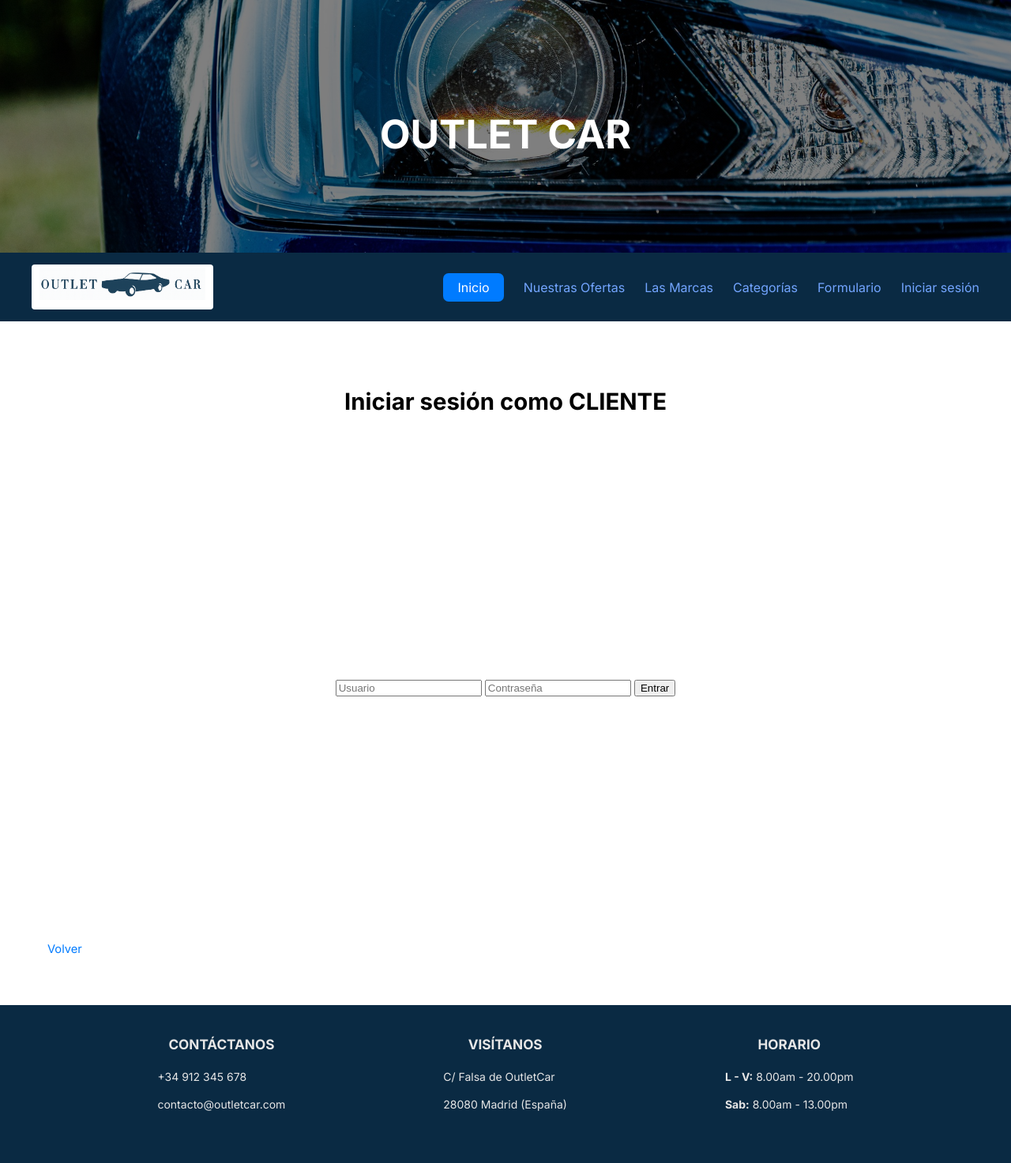
After one commit to carlamanterola/proyectoOutletCar, a Django app: page /appOutletCar/login/ in a window 1280 px wide. The commit adds this page. Shown: the whole page at 79% size. Run offline with Django 5.2, Linux system fonts and the light colour scheme.

Commit message:
loggin sin estar bonito del todo

```diff
--- a/appOutletCar/static/css/estilos.css
+++ b/appOutletCar/static/css/estilos.css
@@ -303,3 +303,9 @@ p.nombre {
 .llevarMarca {
     color: #000000;
 }
+.centrar_login {
+    display: flex;
+    justify-content: center;
+    align-items: center;
+    height: 80vh;
+}
--- a/appOutletCar/templates/base.html
+++ b/appOutletCar/templates/base.html
@@ -1,4 +1,4 @@
-{% load static %}
+ {% load static %}
 <!DOCTYPE html>
 <html lang="es">
     <head>
@@ -24,14 +24,36 @@
                 <div class="nav-izq">
                     <span class="logo"><img src="{% static 'images/logo.png' %}" alt="logo outlet car" style="width:210px;height:41px;"></span>
                 </div>
+                <ul class='nav-links'>
+                    <li><a class="inicio" href={% url 'index' %}>Inicio</a></li>
+                    <li><a href={% url 'lista_ofertas' %}>Nuestras Ofertas</a></li>
+                    <li><a href={% url 'visualizar_marcas' %}>Las Marcas</a></li>
+                    <li><a href={% url 'lista_categorias' %}>Categorías</a></li>
+                    <li><a href={% url 'procesar_form' %}>Formulario</a></li>
 
-                <ul class='nav-links'>
-                    <li><a class="inicio" href={%url 'index'%}>Inicio</a></li>
-                    <li><a href={%url 'lista_ofertas'%}>Nuestras Ofertas</a></li>
-                    <li><a href={%url 'visualizar_marcas'%}>Las Marcas</a></li>
-                    <li><a href={%url 'lista_categorias'%}>Categorías</a></li>
-                    <li><a href={%url 'procesar_form'%}>Formulario</a></li>
-                </ul>
+                 {% if user.is_authenticated %}
+
+                      {% if user.is_staff %}
+                            <li>Hola trabajador, {{ user.username }}</li>
+                      {% else %}
+                            <li>Hola, {{ user.username }}</li>
+                      {% endif %}
+
+                     <li>
+                        <form method="POST" action="{% url 'logout' %}" style="display:inline;">
+                        {% csrf_token %}
+                         <button type="submit" style="background:none;border:none;color:white;cursor:pointer;">
+                             Cerrar sesión
+                         </button>
+                        </form>
+                    </li>
+
+    {% else %}
+        <li><a href="{% url 'selector_login' %}">Iniciar sesión</a></li>
+    {% endif %}
+</ul>
+
+
             {% endblock nav %}
         </nav>
 
--- /dev/null
+++ b/appOutletCar/templates/login.html
@@ -0,0 +1,34 @@
+{% extends "base.html" %}
+{% load static %}
+
+{% block content %}
+
+<link rel="stylesheet" href="{% static 'css/login.css' %}">
+
+<div >
+
+    {% if tipo == "staff" %}
+        <h1>Iniciar sesión como STAFF</h1>
+    {% else %}
+        <h1>Iniciar sesión como CLIENTE</h1>
+    {% endif %}
+<div class="centrar_login">
+    <form method="POST" >
+        {% csrf_token %}
+
+        <input type="text" name="username" placeholder="Usuario" required>
+
+        <input type="password" name="password" placeholder="Contraseña" required>
+
+        <button type="submit">Entrar</button>
+    </form>
+</div>
+    {% if error %}
+        <p class="login-error">{{ error }}</p>
+    {% endif %}
+
+    <a href="{% url 'selector_login' %}">Volver</a>
+
+</div>
+
+{% endblock %}
--- a/appOutletCar/urls.py
+++ b/appOutletCar/urls.py
@@ -3,6 +3,9 @@ from . import views, views_forms
 from django.conf import settings
 from django.conf.urls.static import static
 from django.conf import settings
+from django.contrib.auth import views as auth_views
+
+
 
 
 urlpatterns = [
@@ -16,4 +19,9 @@ urlpatterns = [
     path('ofertas/formulario/', views_forms.procesar_form_coche , name='procesar_form'),
     path('combustible/<int:idCombustible>/', views.combustible, name='detalle_combustible'),
     path('coche/eliminar/<int:pk>/', views.eliminar_coche, name='eliminar_coche'),
+    path('login/', views.login_view, name='login'),
+    path('login/rol/', views.selector_login, name='selector_login'),
+    path('logout/', auth_views.LogoutView.as_view(next_page='index'), name='logout'),
+
+
 ] + static(settings.MEDIA_URL, document_root=settings.MEDIA_ROOT)
--- a/appOutletCar/views.py
+++ b/appOutletCar/views.py
@@ -1,5 +1,6 @@
 from django.shortcuts import render, get_object_or_404, get_list_or_404, redirect, reverse
 from django.contrib.auth.decorators import login_required, user_passes_test
+from django.contrib.auth import authenticate, login
 from .models import Marca, Categoria, Oferta, Coche, Combustible
 
 
@@ -80,3 +81,39 @@ def eliminar_coche(request, pk):
         'object': coche,
     }
     return render(request, 'eliminar_coche.html', context)
+
+def selector_login(request):
+    return render(request, "seleccion_login.html")
+
+def login_view(request):
+    tipo = request.GET.get("tipo", "cliente")  # "staff" o "cliente"
+
+    if request.method == "POST":
+        username = request.POST.get("username")
+        password = request.POST.get("password")
+
+        user = authenticate(request, username=username, password=password)
+
+        if user is not None:
+
+            # Si intenta entrar como STAFF pero NO es staff
+            if tipo == "staff" and not user.is_staff:
+                return render(request, "login.html", {
+                    "error": "No tienes permisos de staff.",
+                    "tipo": tipo
+                })
+
+            # Login correcto
+            login(request, user)
+
+            # Redirecciones (luego las tuneamos)
+            return redirect("index")
+
+        # Credenciales incorrectas
+        return render(request, "login.html", {
+            "error": "Usuario o contraseña incorrectos",
+            "tipo": tipo
+        })
+
+    # GET → mostrar login
+    return render(request, "login.html", {"tipo": tipo})
--- a/proyectoOutletCar/settings.py
+++ b/proyectoOutletCar/settings.py
@@ -126,3 +126,4 @@ DEFAULT_AUTO_FIELD = 'django.db.models.BigAutoField'
 
 MEDIA_URL = '/media/'
 MEDIA_ROOT = BASE_DIR / 'media'
+LOGOUT_REDIRECT_URL = 'index'
```
Also changed, not shown: appOutletCar/templates/seleccion_login.html (added, +19 -0 lines).
